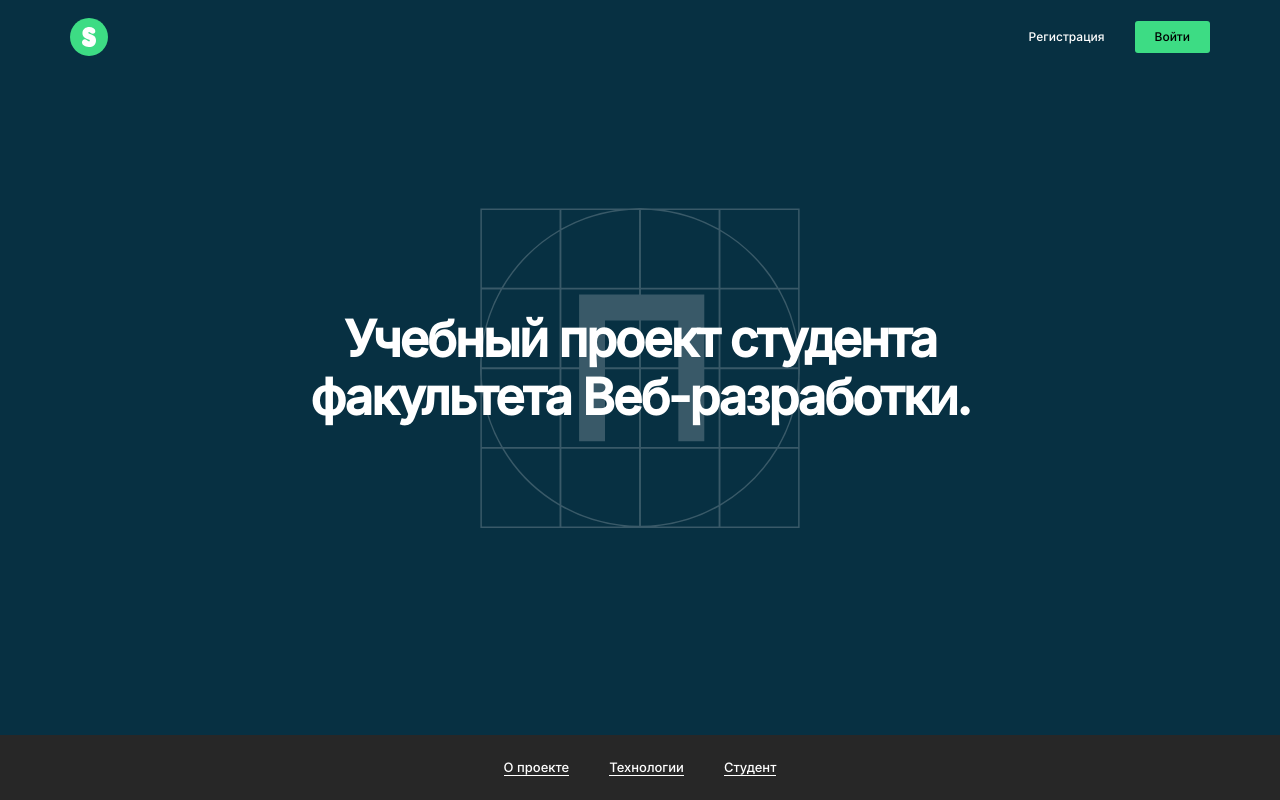
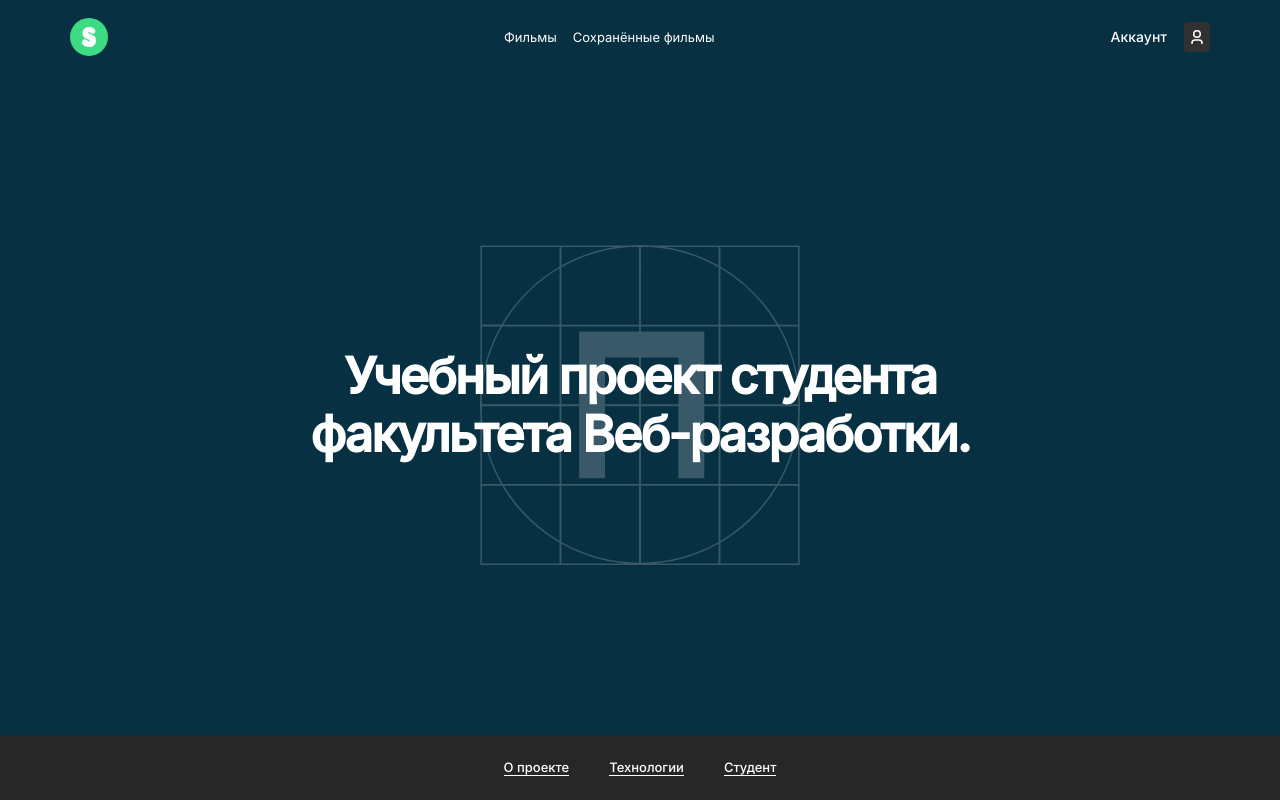
Before and after one commit to StMelik/movies-explorer-frontend, a React (Create React App) app: page / in a window 1280 px wide. Shown: the top 800 px of the page. Built offline with nearby package versions, Linux system fonts and the light colour scheme.

Commit message:
сделать хедер при выполненом входе

```diff
--- a/src/components/Header/Header.css
+++ b/src/components/Header/Header.css
@@ -1,8 +1,8 @@
 .header {
-    position: absolute;
+    /* position: absolute;
     left: 0;
     top: 0;
-    right: 0;
+    right: 0; */
     padding: 18px 0;
 }
 
@@ -29,3 +29,25 @@
     background-color: #3ddc84;
     border-radius: 3px;
 }
+
+.header__profile {
+    display: flex;
+    align-items: center;
+    column-gap: 17px;
+}
+
+.header__profile-button {
+    line-height: 16px;
+    font-weight: 500;
+}
+
+.header__profile-photo {
+    width: 26px;
+    height: 30px;
+    border-radius: 4px;
+    background-color: #313131;
+    background-image: url("../../images/icons/profile-icon.svg");
+    background-repeat: no-repeat;
+    background-position: center;
+    background-size: 12px 14px;
+}
--- a/src/components/Header/Header.jsx
+++ b/src/components/Header/Header.jsx
@@ -1,20 +1,38 @@
-import { Link } from "react-router-dom";
+import { useHistory, Link } from "react-router-dom";
 import './Header.css';
 import Logo from '../Logo/Logo'
+import Navigation from "../Navigation/Navigation";
 
 function Header() {
+  const currentPath = useHistory().location.pathname
+  const isMainPage = currentPath === '/'
+  const isLoggedIn = true
+
+  const buttons = isLoggedIn ? (
+    <div className="header__profile">
+      <Link className="header__profile-button" to='/profile'>Аккаунт</Link>
+      <div className="header__profile-photo"></div>
+    </div>
+  ) : (
+    <div className="header__buttons">
+      <Link className="header__button" to='/signup'>Регистрация</Link>
+      <Link className="header__button header__button_color_green" to='/signin'>Войти</Link>
+    </div>
+  )
+
   return (
-    <header className="header">
+    <header
+      className="header"
+      style={{ backgroundColor: isMainPage && '#073042' }}
+    >
       <div className="container header__container">
         <div className="header__wrapper">
           <Logo />
-          <div className="header__buttons">
-            <Link className="header__button" to='/signup'>Регистрация</Link>
-            <Link className="header__button header__button_color_green" to='/signin'>Войти</Link>
-          </div>
+          {isLoggedIn && <Navigation />}
+          {buttons}
         </div>
       </div>
-    </header>
+    </header >
   );
 }
 
--- a/src/components/Navigation/Navigation.css
+++ b/src/components/Navigation/Navigation.css
@@ -0,0 +1,13 @@
+.nav__list {
+    display: flex;
+    column-gap: 16px;
+}
+
+.nav__link {
+    font-size: 13px;
+    line-height: 18px;
+}
+
+.nav__link_active {
+    color: #3ddc84;
+}
--- a/src/components/Navigation/Navigation.jsx
+++ b/src/components/Navigation/Navigation.jsx
@@ -1,9 +1,21 @@
+import { NavLink } from "react-router-dom";
 import './Navigation.css';
 
 function Navigation() {
   return (
     <nav className="nav">
-
+      <ul className="nav__list">
+        <li><NavLink
+          className="nav__link"
+          activeClassName="nav__link_active"
+          to="/movies"
+        >Фильмы</NavLink></li>
+        <li><NavLink
+          className="nav__link"
+          activeClassName="nav__link_active"
+          to="/saved-movies"
+        >Сохранённые фильмы</NavLink></li>
+      </ul>
     </nav>
   );
 }
--- a/src/components/Promo/Promo.css
+++ b/src/components/Promo/Promo.css
@@ -3,7 +3,7 @@
     justify-content: center;
     align-items: center;
     background-color: #073042;
-    height: calc(100vh - 65px);
+    height: calc(100vh - 139px);
     background-image: url("../../images/promo-bg.svg");
     background-repeat: no-repeat;
     background-position: center;
```
